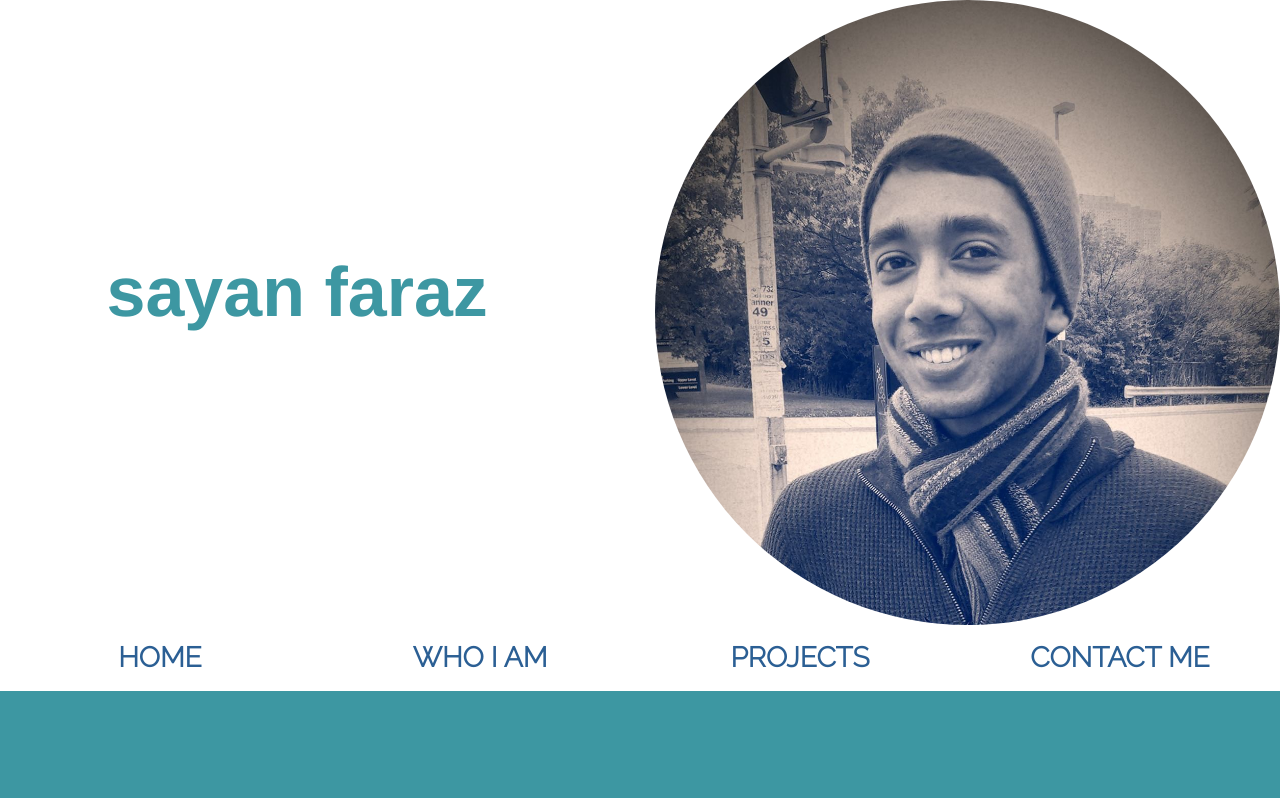
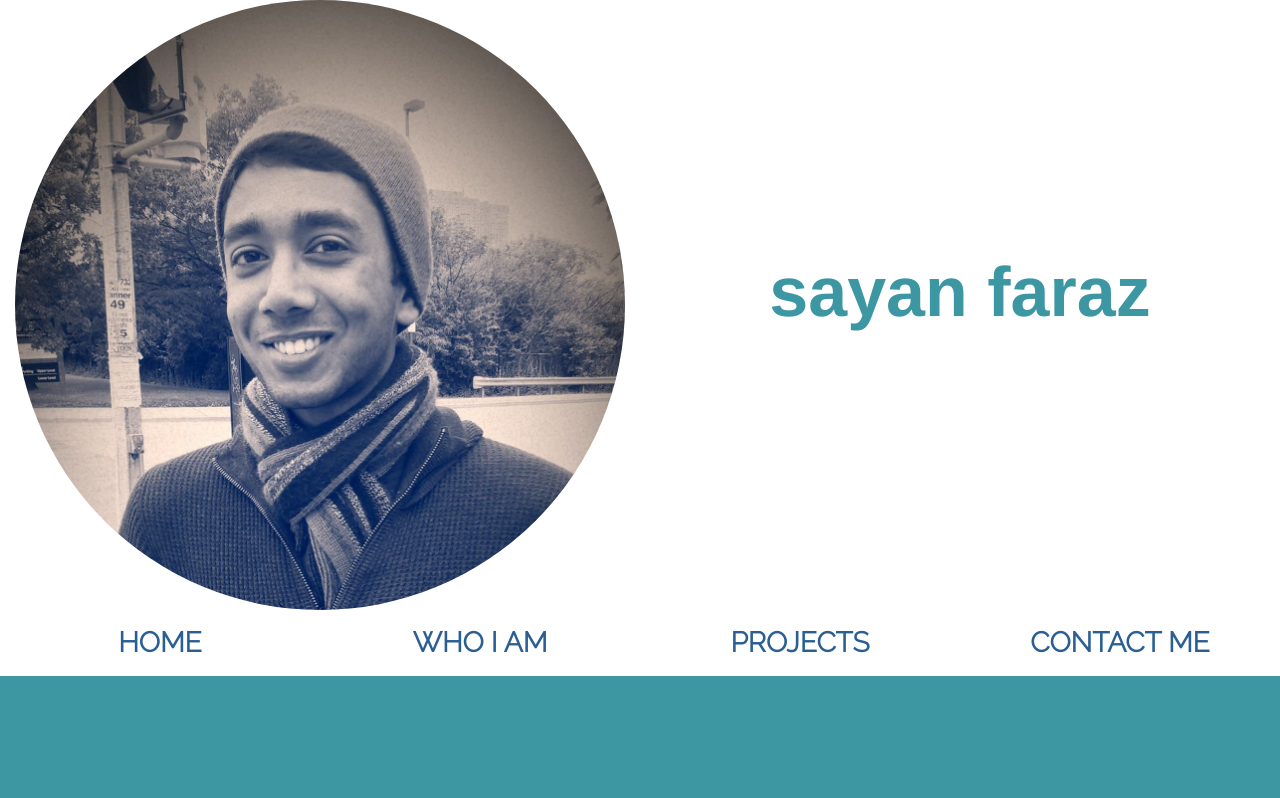
Before and after one commit to sayanfaraz/sayanfaraz.github.io, a plain HTML site: page index.html in a window 1280 px wide. Shown: the top 798 px of the page. Drawn offline with Linux system fonts and the light colour scheme.

Commit message:
Website now resizes properly for mobile

```diff
--- a/CSS/MainPage.css
+++ b/CSS/MainPage.css
@@ -10,10 +10,11 @@ a:link, a:visited {
     max-width: 50%;
     max-height: inherit;
 
-    min-width: 90pt;
+    min-width: 80pt;
     min-height: inherit;
 
     padding-right: 0;
+    margin-left: 25%;
     /*padding-top: 5%;
     padding-bottom: 5%;*/
     margin-right: 0;
@@ -22,8 +23,37 @@ a:link, a:visited {
 #landing-text {
     color: #3d97a2;
     font-size: 500%;
-    padding: 32% 15% 32% 15%;
+
+    text-align: center;
 }
+
+@media (min-width: 768px) {
+    #landing-text {
+        padding: 20% 15% 20% 15%;
+        font-size: 500%;
+    }
+
+    #Bg-img {
+        max-width: 100%;
+        max-height: inherit;
+
+        min-width: 90pt;
+        min-height: inherit;
+
+        margin-left: 0%;
+    }
+}
+
+@media (min-width: 1165px) {
+    #landing-text {
+        padding: 32% 15% 32% 15%;
+        font-size: 500%;
+    }
+}
+
+
+
+
 
 .Nav-Btn-Text {
   /*color: #FFFFFF;*/
--- a/index.html
+++ b/index.html
@@ -19,14 +19,16 @@
   <!--LANDING PAGE DIV-->
   <div class="row" id="Home">
 
+      <!-- Left Column: Picture -->
+      <div class="col-md-6 col-sm-6" >
+          <img src="Files/Pictures/sayan_pic.jpg" class="img-responsive img-circle" id="Bg-img">
+      </div>
+
       <!--Right Column: Sayan Faraz-->
-      <div class="col-md-6">
+      <div class="col-md-6 col-sm-6">
           <h1 id="landing-text">sayan faraz</h1>
       </div>
-      <!-- Left Column: Picture -->
-      <div class="col-md-6" id="Bg-img">
-          <img src="Files/Pictures/sayan_pic.jpg" class="img-responsive img-circle" >
-      </div>
+
 
   </div>
 
```
